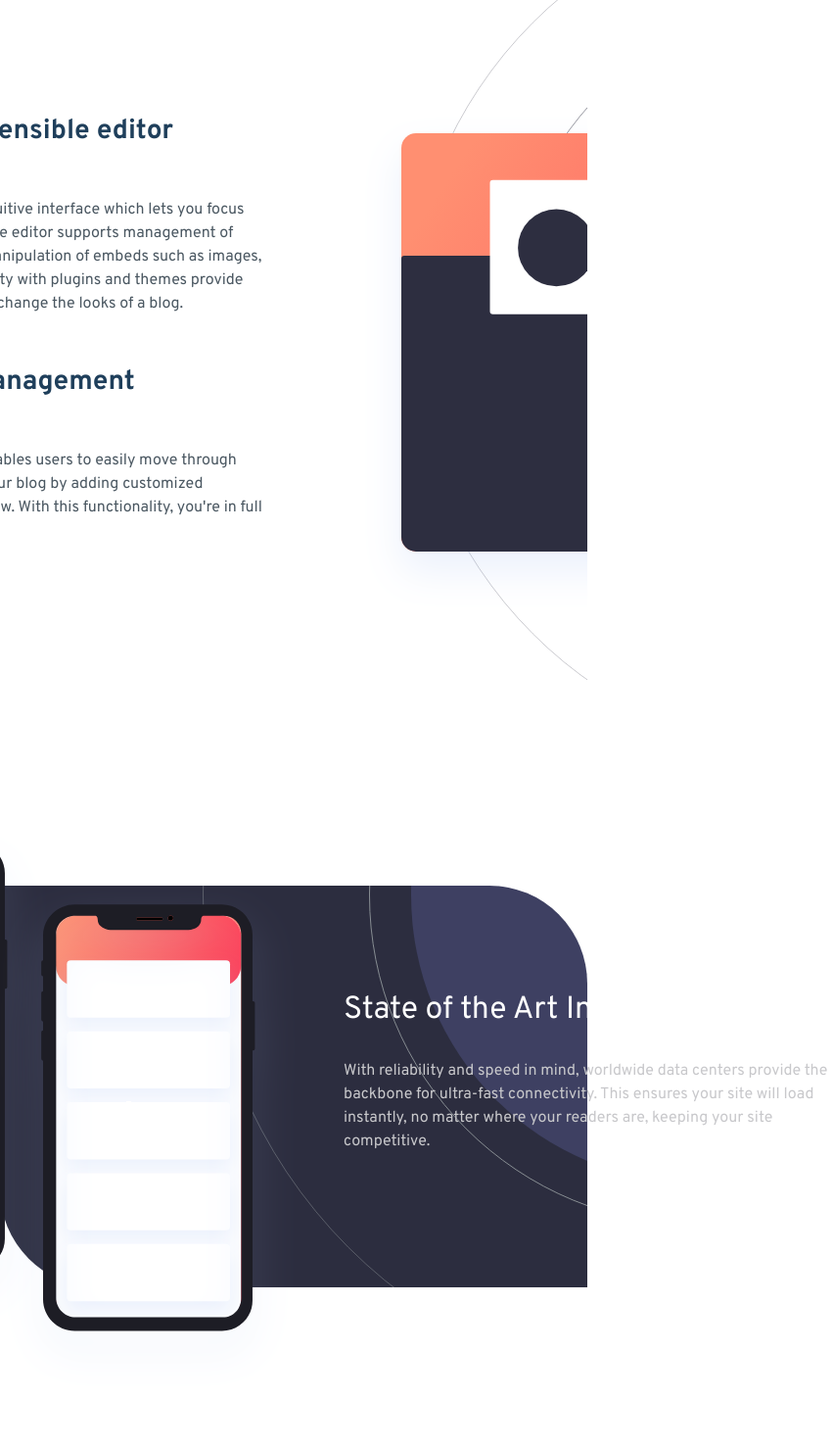
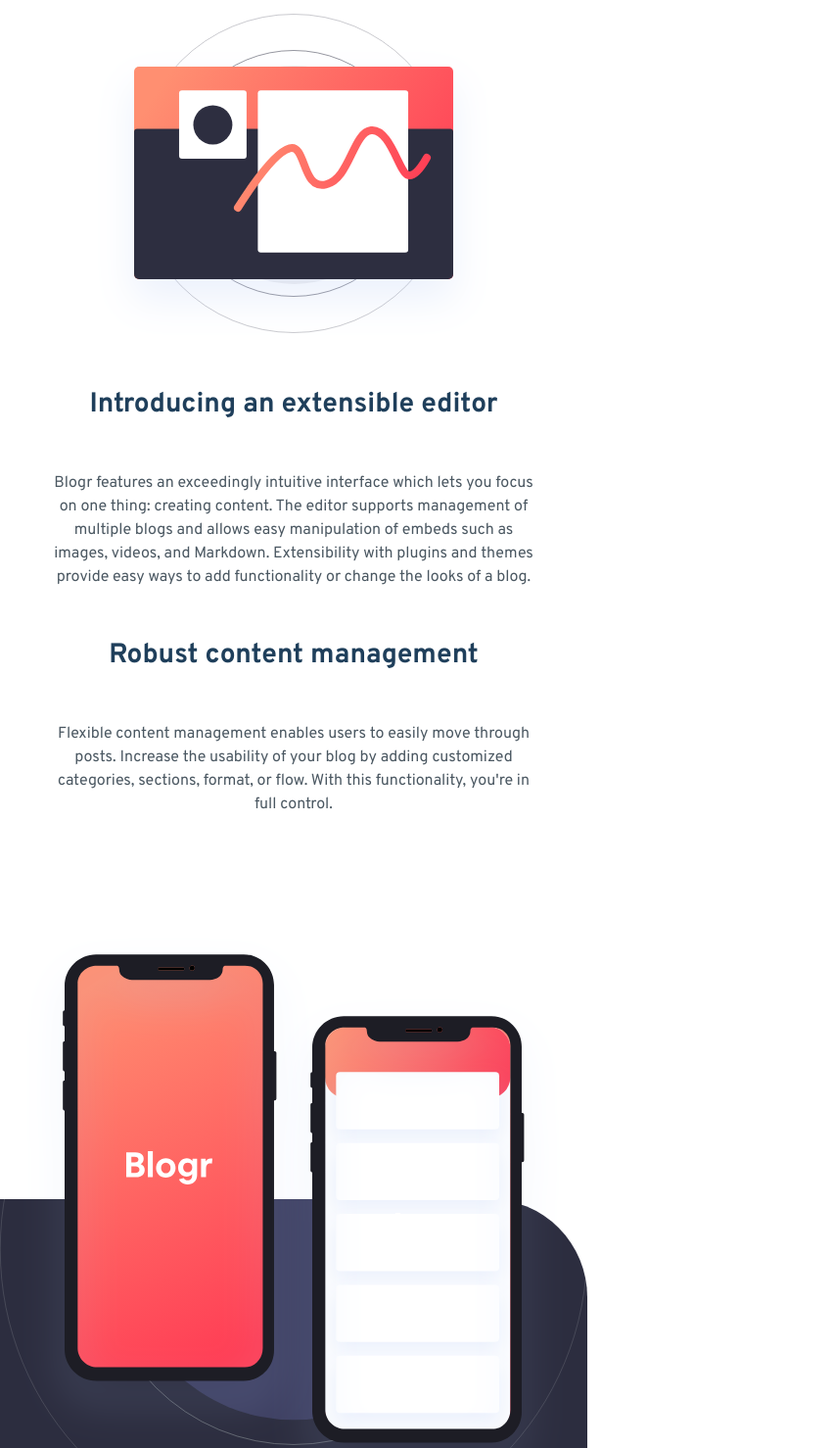
Before and after one commit to ViniciusAlba/Blog-Landing-Page-Main, a plain HTML site: page index.html in a window 600 px wide. Shown: the part 826-2304 px from the top of the page at 98% size, 851 px wide, since content can reach past the window. Drawn offline with Linux system fonts and the light colour scheme.

Commit message:
The project is done to landscape phones 576px and up screens

```diff
--- a/css/media-queries.css
+++ b/css/media-queries.css
@@ -275,10 +275,156 @@
 
 }
 
-/*// Small devices (landscape phones, 576px and up)
-@media (min-width: 576px) and (max-width: 767.98px) { ... }
+/*Small devices (landscape phones, 576px and up)*/
+@media (min-width: 576px) and (max-width: 767.98px) {
 
-// Medium devices (tablets, 768px and up)
+    .section-future {
+
+        margin: 100px auto 200px auto;
+        overflow: visible;
+
+    }
+
+    .image-headline-description-future {
+
+        width: 100vw;
+        display: flex;
+        flex-direction: column;
+        justify-content: center;
+        align-items: center;
+        margin: 0 auto;
+        gap: 50px;
+
+    }
+
+    .headline-description-future {
+
+        width: 100vw;
+        text-align: center;
+        display: flex;
+        flex-direction: column;
+        justify-content: center;
+        align-items: center;
+        margin: 0 auto;
+
+    }
+
+    .main-headline-future {
+
+        font-size: 32px;
+        margin-bottom: 50px;
+
+    }
+
+    .secondary-headline {
+
+        font-size: 28px;
+        width: 500px;
+        text-align: center;
+
+    }
+
+    .description {
+
+        width: 500px;
+
+    }
+
+    .image-future {
+
+        content: url(/images/illustration-editor-mobile.svg);
+        position: unset;
+
+    }
+
+    .section-art-infrastructure {
+
+        height: 600px;
+        font-family: 'Overpass', sans-serif;
+        color: #FFFFFF;
+        background: url(/images/bg-pattern-circles.svg), hsl(237, 17%, 21%);
+        background-repeat: no-repeat;
+        background-size: 600px;
+        background-position-x: 50%;
+        background-position-y: -250px;
+        border-bottom-left-radius: 100px;
+        border-top-right-radius: 100px;
+        display: flex;
+        flex-direction: column;
+        justify-content: center;
+        align-items: center;
+        text-align: center;
+        gap: 10px;
+        margin-top: 300px;
+
+    }
+
+    .image-art-infrastructure {
+
+        position: absolute;
+        top: 1740px;
+
+    }
+
+    .main-headline-art-infrastructure {
+
+        margin-top: 250px;
+        font-size: 32px;
+        font-weight: 400;
+
+    }
+
+    .description-art-infrasctructure {
+
+        width: 500px;
+        line-height: 1.5;
+        margin: 30px auto;
+        text-align: center;
+        color: #C8C8CB
+
+    }
+
+    .image-simple {
+
+        content: url(/images/illustration-laptop-mobile.svg);
+        position: unset;
+
+    }
+
+    .section-simple {
+
+        font-family: 'Overpass', sans-serif;
+        margin: 50px auto;
+        display: flex;
+        flex-direction: column;
+        justify-content: center;
+        align-items: center;
+        gap: 50px;
+
+    }
+
+    .headline-description-simple {
+
+        display: flex;
+        flex-direction: column;
+        align-items: center;
+        justify-content: center;
+        text-align: center;
+        gap: 50px;
+        margin-right: 0;
+
+    }
+
+    .footer {
+
+        justify-content: space-around;
+        align-items: start;
+
+    }
+
+}
+
+/*// Medium devices (tablets, 768px and up)
 @media (min-width: 768px) and (max-width: 991.98px) { ... }
 
 // Large devices (desktops, 992px and up)
```
